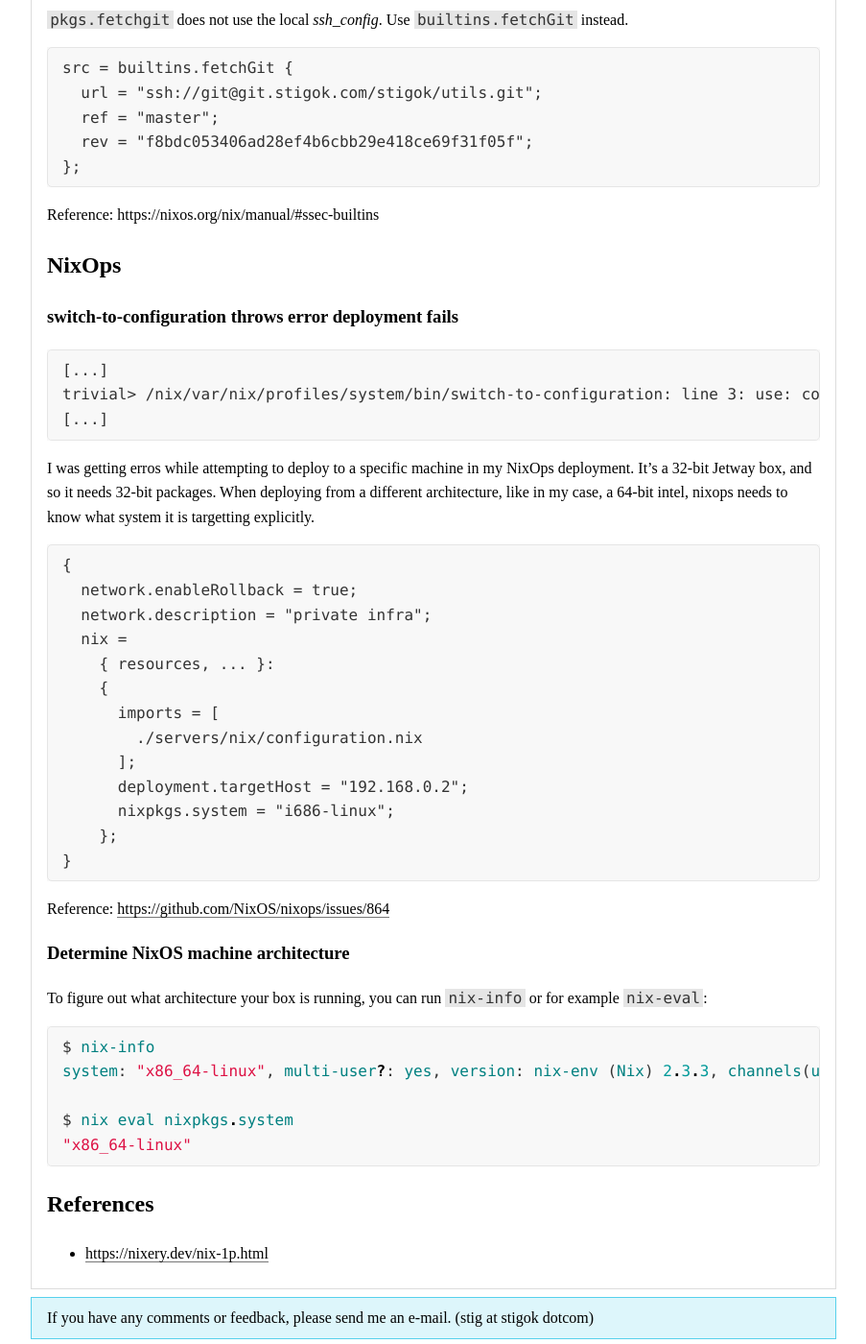
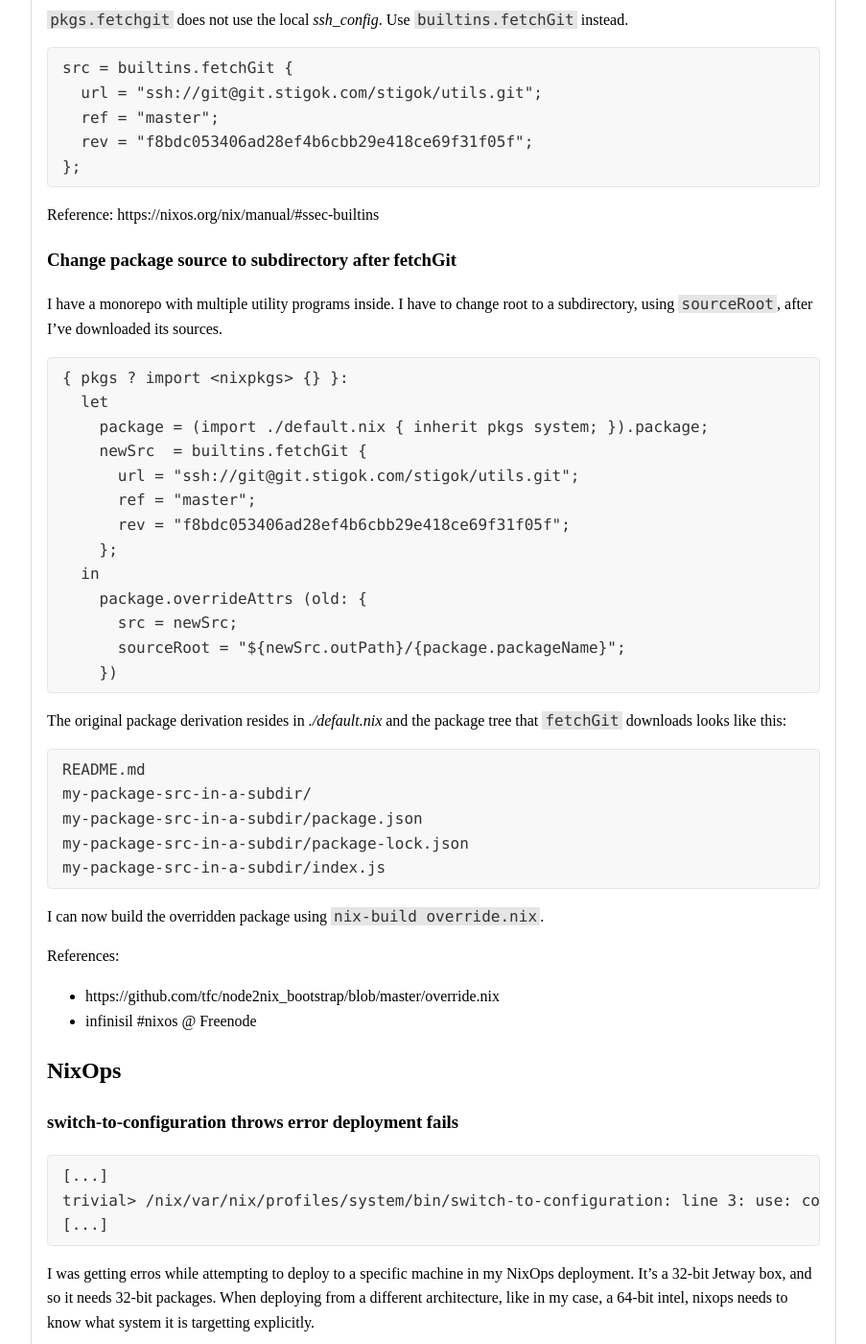
Before and after one commit to stigok/blog.stigok.com, a Jekyll site: the page built from collections/_posts/2020-03-07-nix-and-nixos-notes.md, in a window 1280 px wide and 1400 px high, scrolled down 2002 px. Shown: the whole window at 96% size, without its empty margins (188-1091 px from the left). Built offline with Jekyll 4.4.1, drawn with Linux system fonts in a browser that asks for light colours.

Commit message:
change sourceRoot to subdirectory

````diff
--- a/collections/_posts/2020-03-07-nix-and-nixos-notes.md
+++ b/collections/_posts/2020-03-07-nix-and-nixos-notes.md
@@ -96,6 +96,44 @@
 
 Reference: https://nixos.org/nix/manual/#ssec-builtins
 
+### Change package source to subdirectory after fetchGit
+
+I have a monorepo with multiple utility programs inside. I have to change
+root to a subdirectory, using `sourceRoot`, after I've downloaded its sources.
+
+```
+{ pkgs ? import <nixpkgs> {} }:
+  let
+    package = (import ./default.nix { inherit pkgs system; }).package;
+    newSrc  = builtins.fetchGit {
+      url = "ssh://git@git.stigok.com/stigok/utils.git";
+      ref = "master";
+      rev = "f8bdc053406ad28ef4b6cbb29e418ce69f31f05f";
+    };
+  in
+    package.overrideAttrs (old: {
+      src = newSrc;
+      sourceRoot = "${newSrc.outPath}/{package.packageName}";
+    })
+```
+
+The original package derivation resides in
+*./default.nix* and the package tree that `fetchGit` downloads looks like this:
+
+```
+README.md
+my-package-src-in-a-subdir/
+my-package-src-in-a-subdir/package.json
+my-package-src-in-a-subdir/package-lock.json
+my-package-src-in-a-subdir/index.js
+```
+
+I can now build the overridden package using `nix-build override.nix`.
+
+References:
+- https://github.com/tfc/node2nix_bootstrap/blob/master/override.nix
+- infinisil #nixos @ Freenode
+
 ## NixOps
 
 ### switch-to-configuration throws error deployment fails
````
